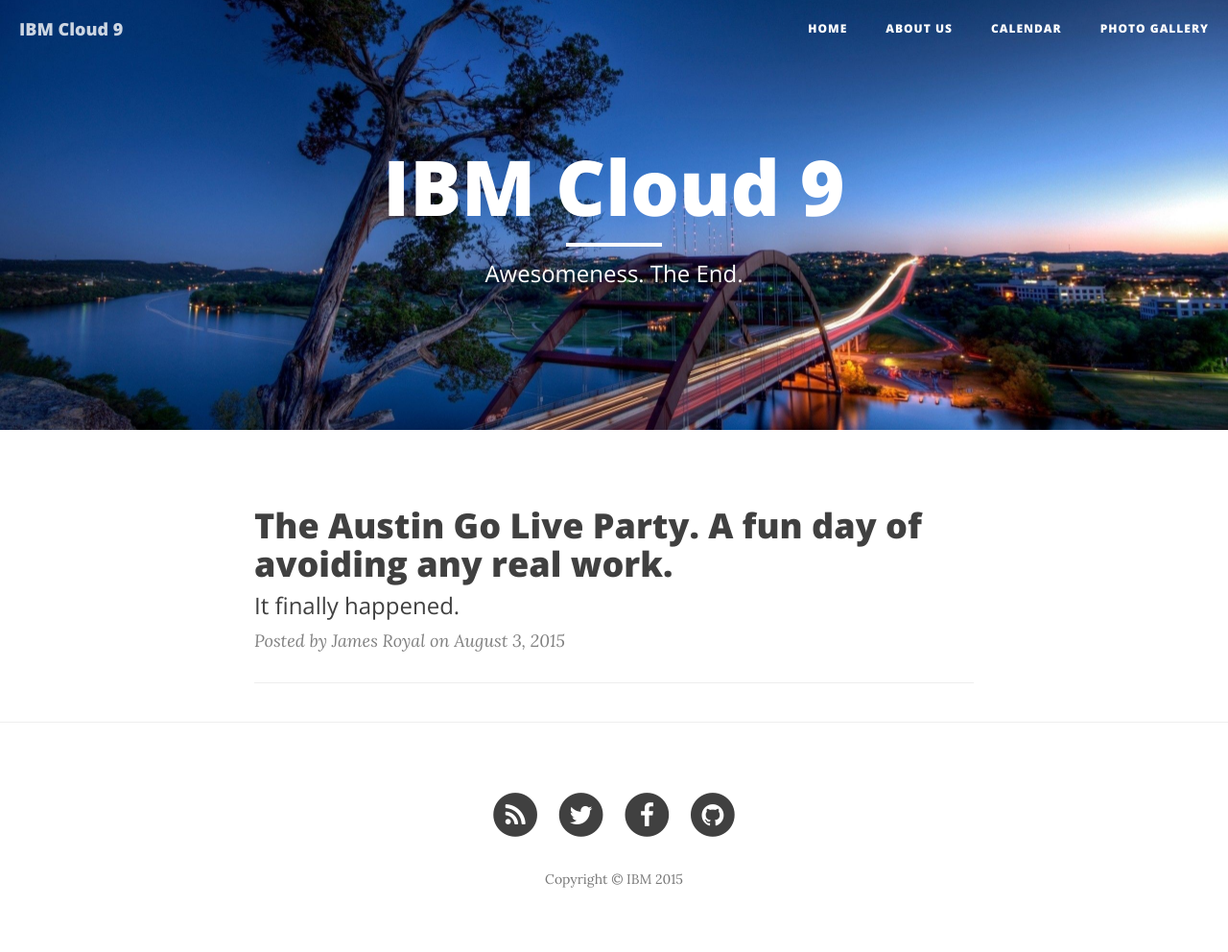
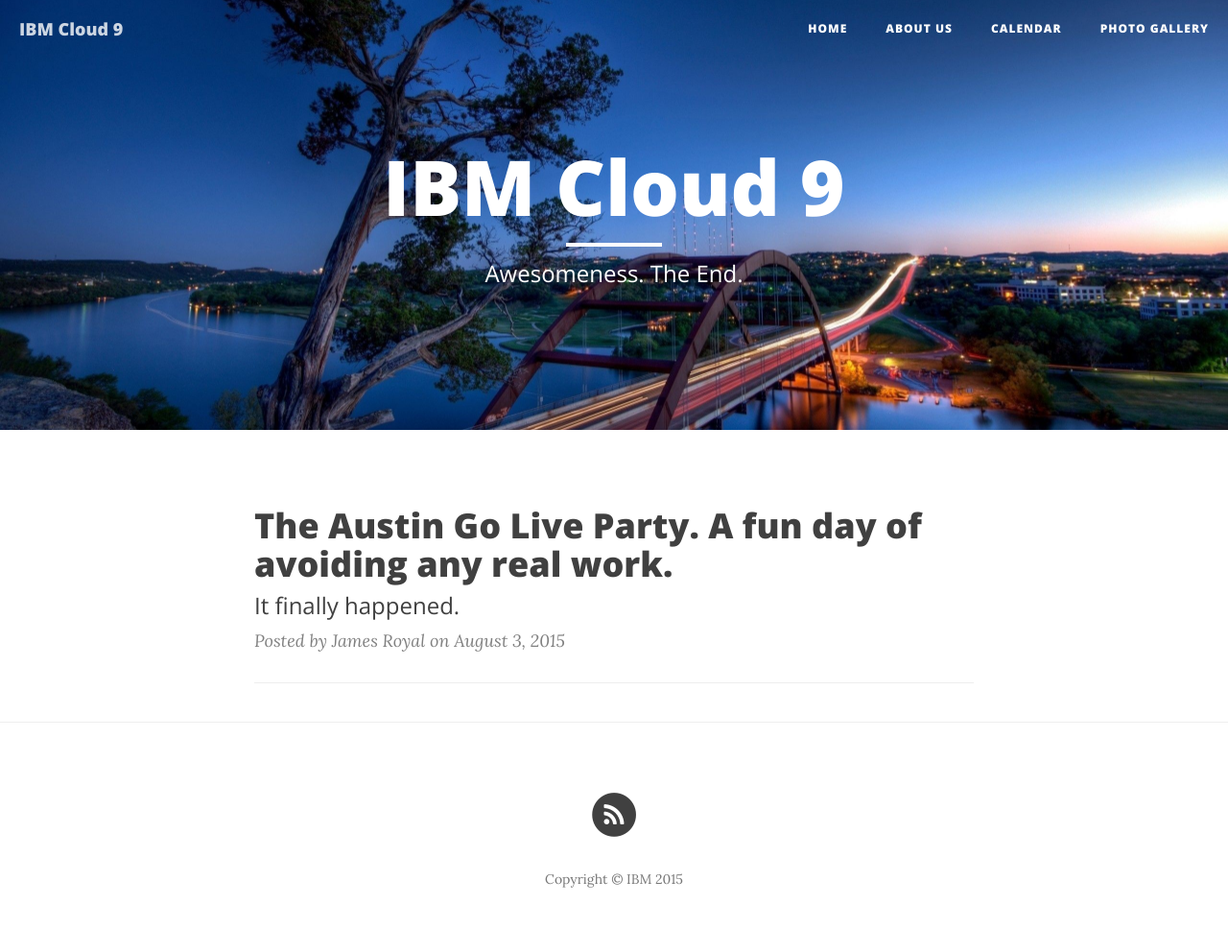
Before and after one commit to jroyal/ibmcloudnine.org, a Jekyll site: the page built from index.html, in a window 1280 px wide. Shown: the whole page at 96% size. Built offline with Jekyll 4.4.1, drawn with Linux system fonts in a browser that asks for light colours; nearby versions of some CDN libraries; the list of posts is cut into pages by our own code.

Commit message:
Remove unused social media connectors

```diff
--- a/_includes/footer.html
+++ b/_includes/footer.html
@@ -12,36 +12,7 @@
                             </span>
                         </a>
                     </li>
-                    {% if site.twitter_username %}
-                    <li>
-                        <a href="https://twitter.com/{{ site.twitter_username }}">
-                            <span class="fa-stack fa-lg">
-                                <i class="fa fa-circle fa-stack-2x"></i>
-                                <i class="fa fa-twitter fa-stack-1x fa-inverse"></i>
-                            </span>
-                        </a>
-                    </li>
-                    {% endif %}
-                    {% if site.facebook_username %}
-                    <li>
-                        <a href="https://www.facebook.com/{{ site.facebook_username }}">
-                            <span class="fa-stack fa-lg">
-                                <i class="fa fa-circle fa-stack-2x"></i>
-                                <i class="fa fa-facebook fa-stack-1x fa-inverse"></i>
-                            </span>
-                        </a>
-                    </li>
-                    {% endif %}
-                    {% if site.github_username %}
-                    <li>
-                        <a href="https://github.com/{{ site.github_username }}">
-                            <span class="fa-stack fa-lg">
-                                <i class="fa fa-circle fa-stack-2x"></i>
-                                <i class="fa fa-github fa-stack-1x fa-inverse"></i>
-                            </span>
-                        </a>
-                    </li>
-                    {% endif %}
+
                 </ul>
                 <p class="copyright text-muted">Copyright &copy; IBM {{ site.time | date: '%Y' }}</p>
             </div>
```
